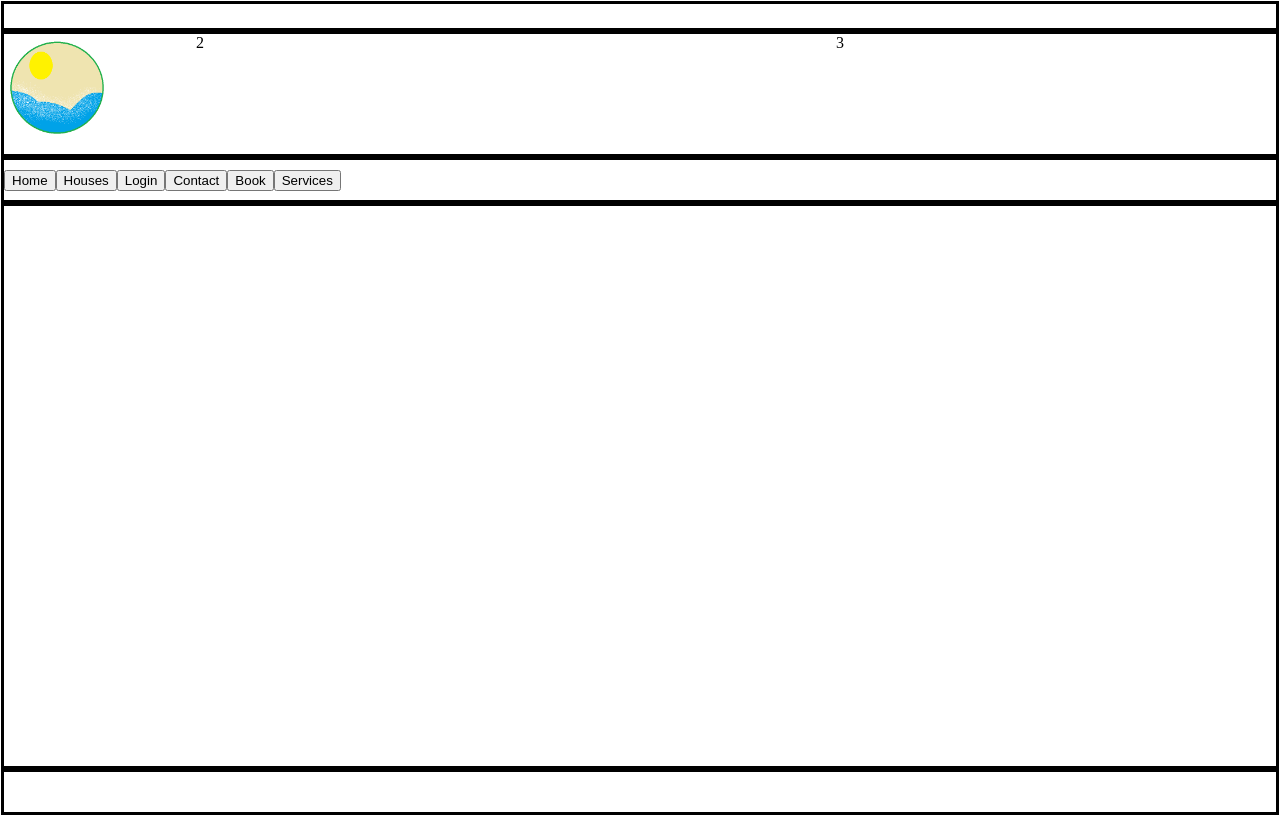
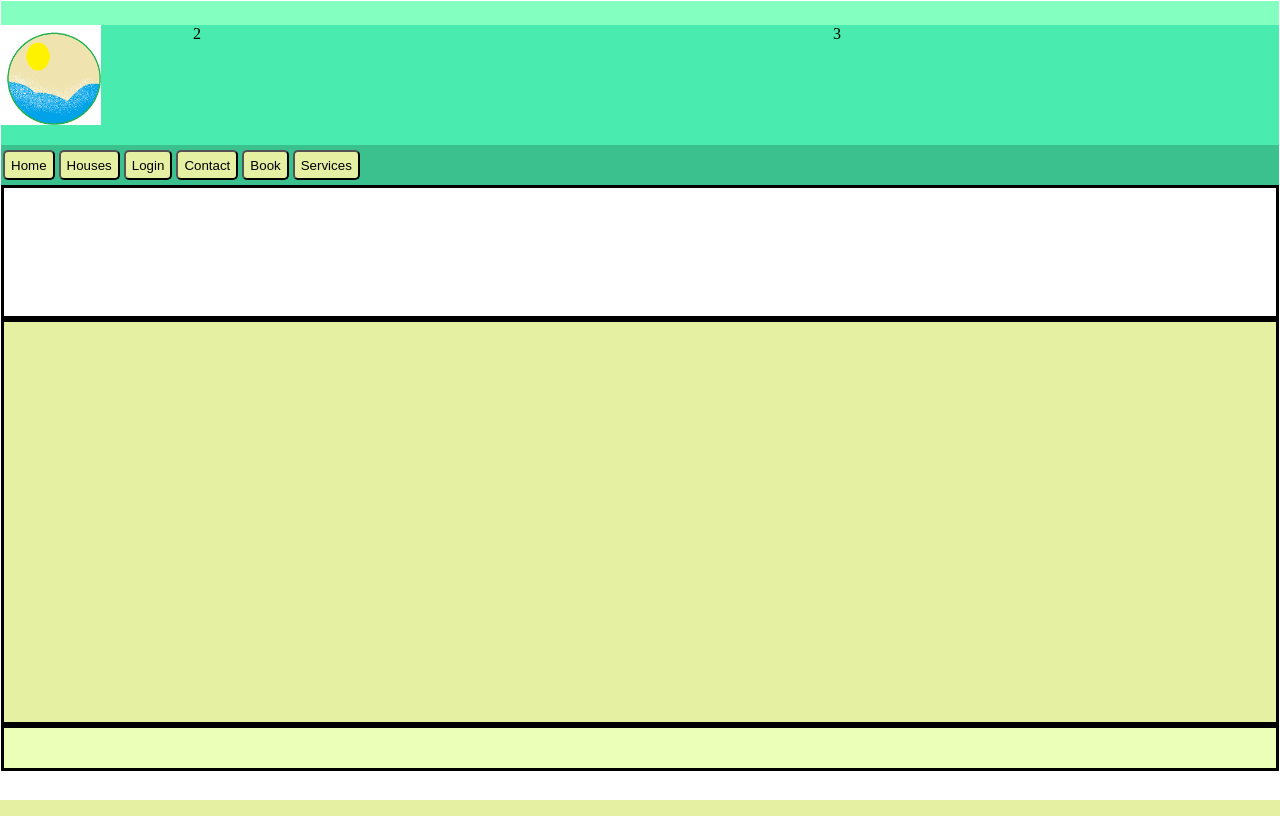
Before and after one commit to Jnewell279/Casa-Feraido, a PHP site: page / in a window 1280 px wide. Run offline with PHP 8.4, Linux system fonts and the light colour scheme.

Commit message:
added colour to nav buttons

```diff
--- a/css/style.css
+++ b/css/style.css
@@ -6,33 +6,50 @@ body{
 /*initial styling of different elements*/
 .header_size{
     height:15vh;
-    border:solid;
+    background-color: #49ebae;
 }
 .top_row{
     height:3vh;
-    border:solid;
+    background-color: #83ffc0;
 }
 .nav_row{
     height:5vh;
-    border:solid;
     display:flex;
     justify-content: left;
     align-items: center;
+    background-color: #3bc18e;
 }
 .banner_size{
-    height:2ovh;
+    height: 16vh;
     border:solid;
 }
 .footer_size{
     height:5vh;
     border:solid;
+    background-color: #ecffb8;
 }
 .body_size{
-    height:70vh;
+    height:50vh;
     border:solid;
+    background-color: #e6f0a3;
 }
 /*header styling*/
 .header_col{
     display:grid;
     grid-template-columns: 15vw 50vw 34vw;
 }
+/*nav styling*/
+.nav_button{
+    background-color:#E6F0A3;
+    height: 30px;
+    border-radius: 5px;
+    margin: 2px;
+}
+/*body styling*/
+.main_body{
+    position: fixed;
+    display: none;
+    height:0;
+    width:0;
+    background-color: #ffffff;
+}
--- a/index.php
+++ b/index.php
@@ -1,6 +1,7 @@
 <?php
 require_once "templates/header.php";
 require_once "templates/nav.php";
+require_once "templates/banner.php";
 ?>
 <div class="body_size"></div>
 
--- /dev/null
+++ b/templates/banner.php
@@ -0,0 +1 @@
+<div class="banner_size"></div>
--- a/templates/nav.php
+++ b/templates/nav.php
@@ -1,8 +1,8 @@
 <div class="nav_row">
-    <button>Home</button>
-    <button>Houses</button>
-    <button>Login</button>
-    <button>Contact</button>
-    <button>Book</button>
-    <button>Services</button>
+    <button class="nav_button">Home</button>
+    <button class="nav_button">Houses</button>
+    <button class="nav_button">Login</button>
+    <button class="nav_button">Contact</button>
+    <button class="nav_button">Book</button>
+    <button class="nav_button">Services</button>
 </div>
```
